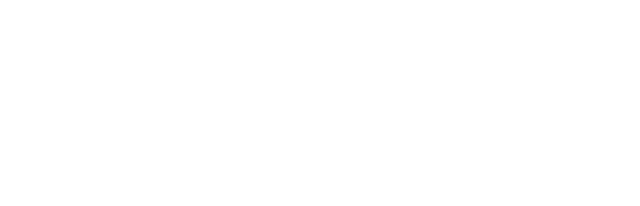
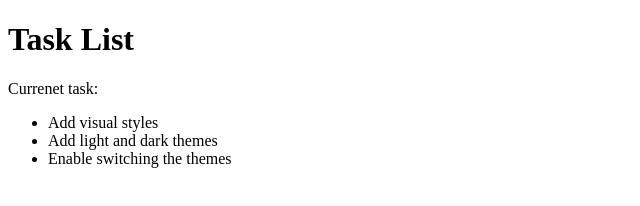
Before and after one commit to LAN-SYSTEM/Site-Simples, a plain HTML site: page index.html in a window 1280 px wide. Shown: the whole page, without its empty margins (0-640 px from the left). Drawn offline with Linux system fonts and the light colour scheme.

Commit message:
Update index.html

```diff
--- a/index.html
+++ b/index.html
@@ -1,10 +1,21 @@
 <!DOCTYPE html>
 <html lang="en">
+
+
 <head>
     <meta charset="UTF-8">
-    <title>Document</title>
+    <title>Task List</title>
+    <link rel="stylesheet" href="main.css">
 </head>
 <body>
 
+    <h1> Task List</h1>
+    <p id="msg">Currenet task:</p>
+    <ul>
+        <li class="list">Add visual styles</li>
+        <li class="list">Add light and dark themes</li>
+        <li>Enable switching the themes</li>
+            </ul>
+
 </body>
 </html>
```
